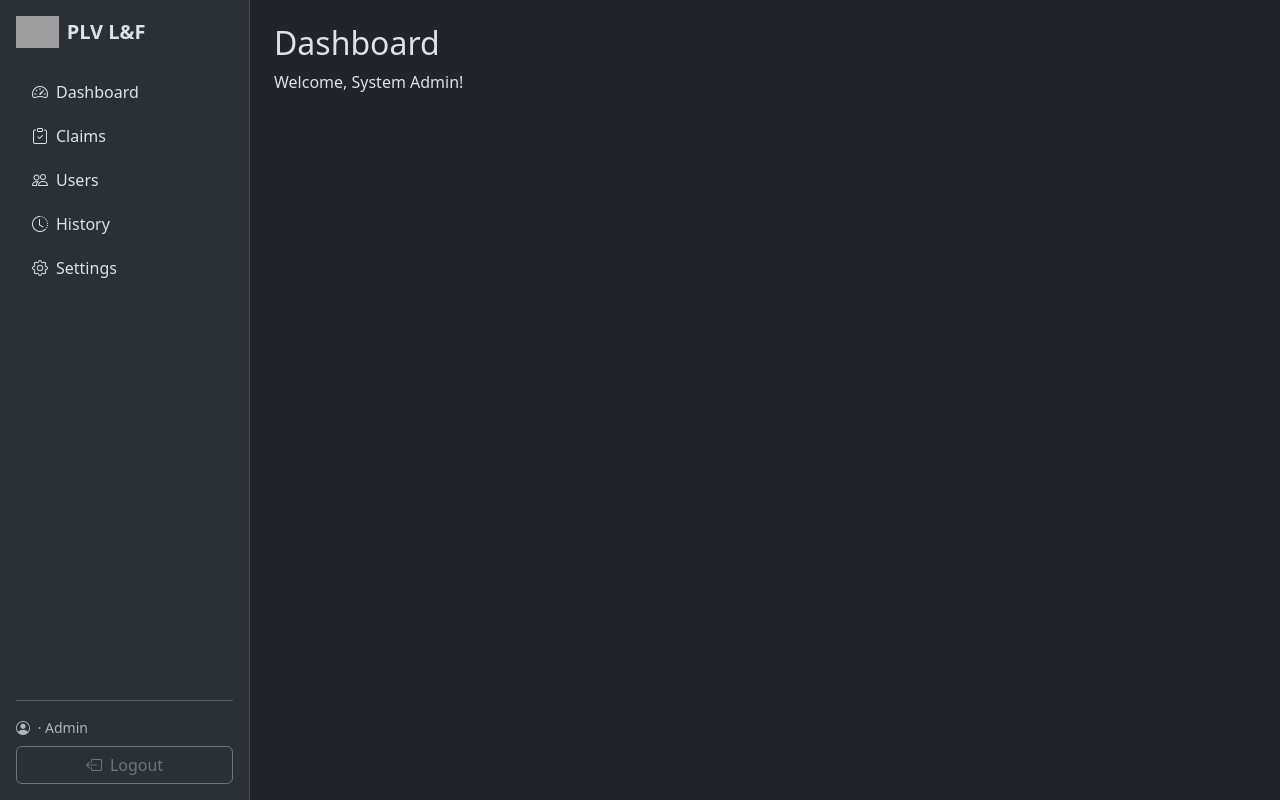
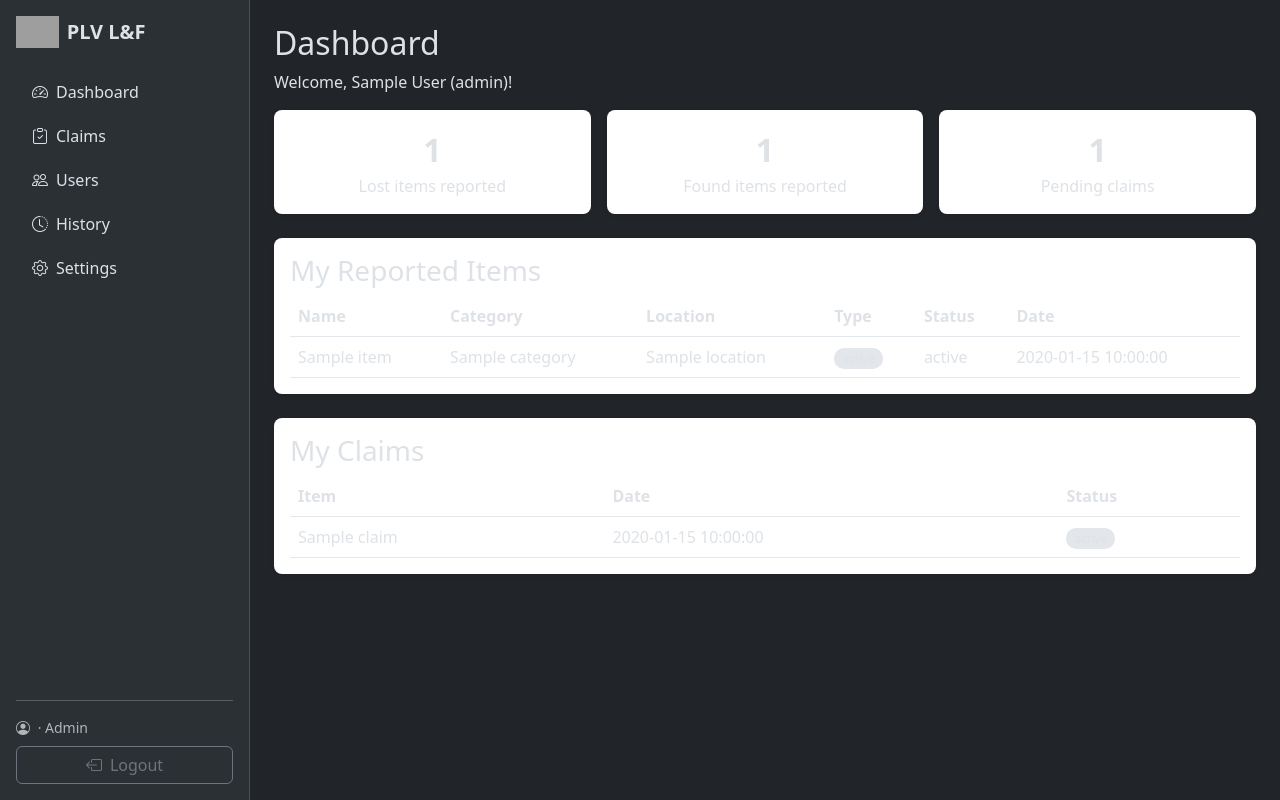
Before and after one commit to solum-magus/Lost-and-Found-System, a Flask app: template templates/user/dashboard.html in a window 1280 px wide. Run offline with Flask 3, Linux system fonts and the light colour scheme; a user stored in the database is signed in; the template is opened without the code that fills it: most values are stand-ins (such as "Sample title", 1, 10 or a date in 2020); grey boxes are pictures that could not be loaded.

Commit message:
Update dashboard.html

```diff
--- a/templates/user/dashboard.html
+++ b/templates/user/dashboard.html
@@ -2,6 +2,89 @@
 {% block title %}Dashboard &middot; PLV Lost and Found{% endblock %}
 
 {% block content %}
+<style>
+    .dash-cards { display: flex; gap: 16px; margin-bottom: 24px; flex-wrap: wrap; }
+    .dash-card { background: white; border-radius: 8px; padding: 16px; flex: 1;
+                 min-width: 150px; box-shadow: 0 1px 4px rgba(0,0,0,0.1); text-align: center; }
+    .dash-card .number { font-size: 32px; font-weight: bold; }
+    .dash-section { background: white; border-radius: 8px; padding: 16px;
+                    margin-bottom: 24px; box-shadow: 0 1px 4px rgba(0,0,0,0.1); overflow-x: auto; }
+    .dash-section table { width: 100%; border-collapse: collapse; }
+    .dash-section th, .dash-section td { text-align: left; padding: 8px; border-bottom: 1px solid #e3e6ea; }
+    .dash-badge { padding: 2px 8px; border-radius: 10px; font-size: 12px; background: #e3e6ea; }
+    .dash-badge.Lost { background: #fde2e2; }
+    .dash-badge.Found { background: #dff3e0; }
+    .dash-badge.Pending { background: #fff3cd; }
+    .dash-badge.Approved { background: #dff3e0; }
+    .dash-badge.Rejected { background: #fde2e2; }
+    .dash-empty { color: #777; }
+</style>
+
 <h2>Dashboard</h2>
-<p>Welcome, {{ session.full_name }}!</p>
+<p>Welcome, {{ full_name }} ({{ role }})!</p>
+
+<div class="dash-cards">
+    <div class="dash-card">
+        <div class="number">{{ lost_count }}</div>
+        <div>Lost items reported</div>
+    </div>
+    <div class="dash-card">
+        <div class="number">{{ found_count }}</div>
+        <div>Found items reported</div>
+    </div>
+    <div class="dash-card">
+        <div class="number">{{ pending_count }}</div>
+        <div>Pending claims</div>
+    </div>
+</div>
+
+<div class="dash-section">
+    <h3>My Reported Items</h3>
+    {% if my_items %}
+    <table>
+        <tr>
+            <th>Name</th>
+            <th>Category</th>
+            <th>Location</th>
+            <th>Type</th>
+            <th>Status</th>
+            <th>Date</th>
+        </tr>
+        {% for item in my_items %}
+        <tr>
+            <td>{{ item["name"] }}</td>
+            <td>{{ item["category"] }}</td>
+            <td>{{ item["location"] }}</td>
+            <td><span class="dash-badge {{ item['item_status'] }}">{{ item["item_status"] }}</span></td>
+            <td>{{ item["status"] }}</td>
+            <td>{{ item["date_reported"] }}</td>
+        </tr>
+        {% endfor %}
+    </table>
+    {% else %}
+    <p class="dash-empty">You haven't reported any items yet.</p>
+    {% endif %}
+</div>
+
+<div class="dash-section">
+    <h3>My Claims</h3>
+    {% if my_claims %}
+    <table>
+        <tr>
+            <th>Item</th>
+            <th>Date</th>
+            <th>Status</th>
+        </tr>
+        {% for claim in my_claims %}
+        <tr>
+            <td>{{ claim["name"] }}</td>
+            <td>{{ claim["claim_date"] }}</td>
+            <td><span class="dash-badge {{ claim['claim_status'] }}">{{ claim["claim_status"] }}</span></td>
+        </tr>
+        {% endfor %}
+    </table>
+    {% else %}
+    <p class="dash-empty">You haven't made any claims yet.</p>
+    {% endif %}
+</div>
 {% endblock %}
```
